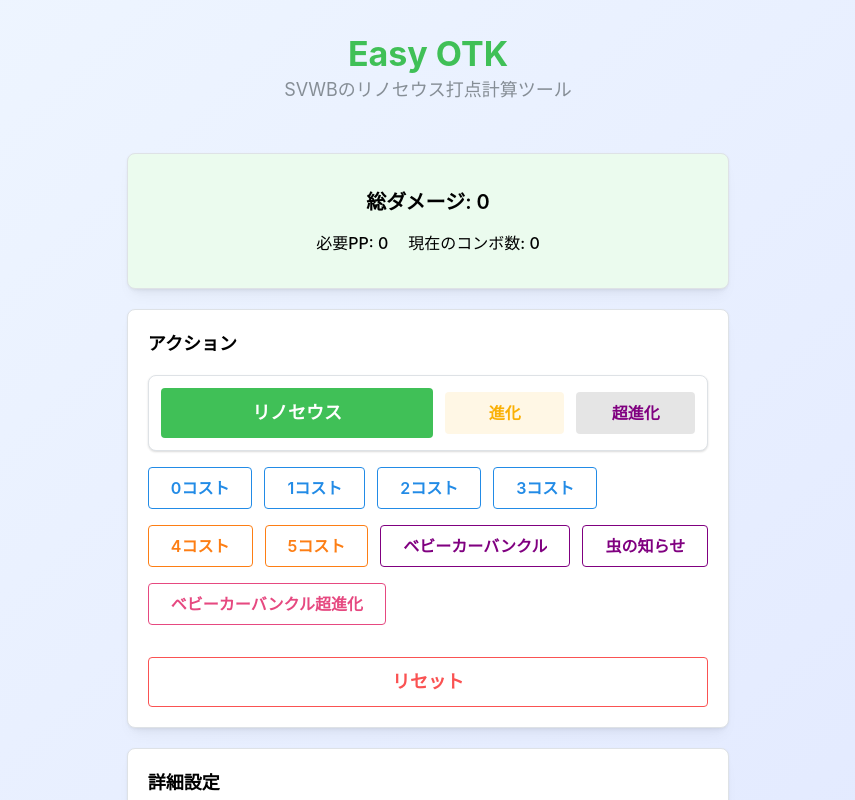
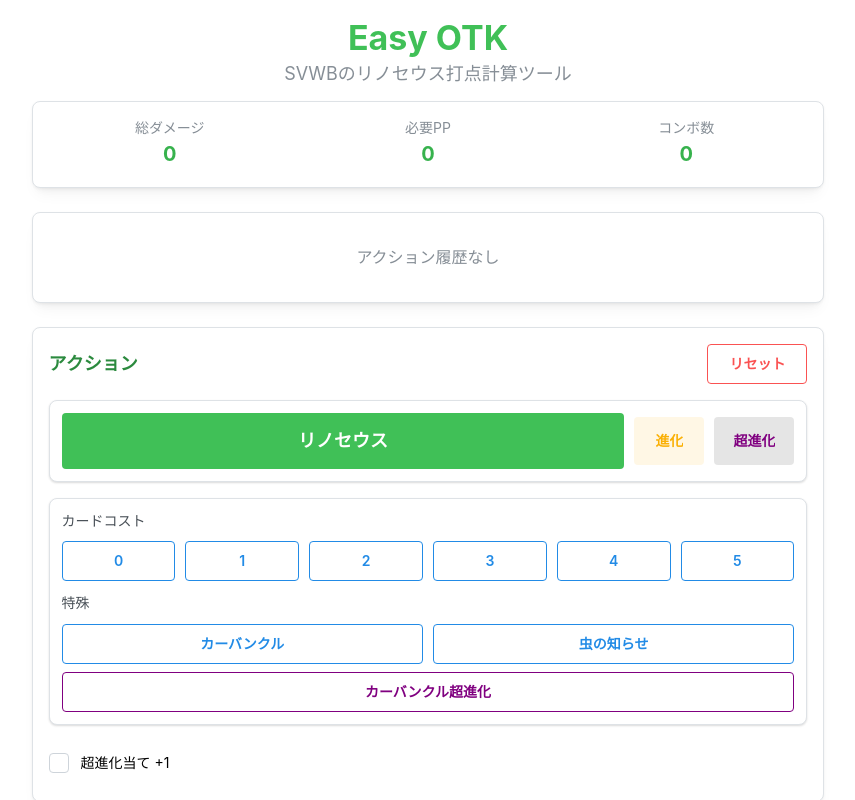
Before and after one commit to horiu/EasyOTK, a React (Vite) app: page / in a window 1280 px wide. Shown: the top 800 px of the page, without its empty margins (212-1067 px from the left). Built offline with nearby package versions, Linux system fonts and the light colour scheme.

Commit message:
スタイルの調整とコンポーネントの整理を行い、Calculatorコンポーネントのレイアウトを改善

```diff
--- a/src/App.tsx
+++ b/src/App.tsx
@@ -4,9 +4,9 @@ import { Text, Title } from "@mantine/core";
 
 function App() {
   return (
-    <div className="min-h-screen bg-gradient-to-br from-blue-50 to-indigo-100">
-      <div className="container mx-auto px-4 py-8">
-        <header className="text-center mb-8">
+    <div className="min-h-screen">
+      <div className="container mx-auto px-4 py-4">
+        <header className="text-center">
           <p className="text-gray-600">
             {/* タイトル */}
             <Title order={1} ta="center" c="green">
--- a/src/components/Calculator.tsx
+++ b/src/components/Calculator.tsx
@@ -1,4 +1,4 @@
-import { Card, Button, Group, Stack, Text, Container, Flex, Checkbox } from "@mantine/core";
+import { Card, Button, Group, Stack, Text, Container, Flex, Checkbox, Grid } from "@mantine/core";
 import React, { useState } from "react";
 
 interface CalculatorProps {}
@@ -125,145 +125,47 @@ const Calculator: React.FC<CalculatorProps> = () => {
     setNextId(1);
   };
   return (
-    <Container size="md" p="md" className="max-w-2xl mx-auto">
-      <Stack gap="lg">
+    <Container size="md" px="sm" py="sm" className="min-h-screen max-w-4xl mx-auto px-2 sm:px-4 md:px-6">
+      <Stack gap="md" className="md:space-y-2">
         {/* 合計ダメージ表示 */}
-        <Card shadow="sm" padding="xl" radius="md" withBorder bg="green.0" className="bg-green-50 border-green-200">
-          <Stack gap="sm">
-            <Text size="xl" fw={600} ta="center" className="text-green-800">
-              総ダメージ: {totalDamage}
-            </Text>
-            <Group gap="lg" justify="center">
-              <Text size="md" fw={500} className="text-green-700">
-                必要PP: {requiredPP}
+        <Card shadow="sm" padding="md" radius="md" withBorder>
+          <Group justify="space-between" align="center" wrap="nowrap" className="gap-2 sm:gap-4">
+            <div className="text-center flex-1">
+              <Text size="sm" c="dimmed" className="text-xs sm:text-sm">
+                総ダメージ
               </Text>
-              <Text size="md" fw={500} className="text-green-700">
-                現在のコンボ数: {currentCombo + rinoCount}
+              <Text size="xl" fw={700} c="green.7" className="text-lg sm:text-xl md:text-2xl">
+                {totalDamage}
               </Text>
-            </Group>
-          </Stack>
-        </Card>
-        {/* アクションボタン */}
-        <Card shadow="sm" padding="lg" radius="md" withBorder>
-          <Stack gap="md">
-            <Text size="lg" fw={600}>
-              アクション
-            </Text>{" "}
-            {/* リノセウスボタン */}
-            <Card shadow="xs" padding="sm" radius="md" withBorder>
-              <Group gap="sm">
-                <Button
-                  size="lg"
-                  color="green"
-                  onClick={() => handleCardClick("rinoseus", "リノセウス", "normal")}
-                  style={{ flex: 3 }}
-                >
-                  リノセウス
-                </Button>{" "}
-                <Button
-                  size="md"
-                  color="yellow"
-                  variant="light"
-                  onClick={() => handleCardClick("riノセウス(進化)", "evolution")}
-                  style={{ flex: 1 }}
-                >
-                  進化
-                </Button>
-                <Button
-                  size="md"
-                  color="purple"
-                  variant="light"
-                  onClick={() => handleCardClick("rinoseus", "リノセウス(超進化)", "super-evolution")}
-                  style={{ flex: 1 }}
-                >
-                  超進化
-                </Button>
-              </Group>
-            </Card>
-            {/* コストカードボタン */}
-            <Group gap="sm">
-              <Button size="md" color="blue" variant="outline" onClick={() => handleCardClick("cost", "0コスト")}>
-                0コスト
-              </Button>
-              <Button size="md" color="blue" variant="outline" onClick={() => handleCardClick("cost", "1コスト")}>
-                1コスト
-              </Button>
-              <Button size="md" color="blue" variant="outline" onClick={() => handleCardClick("cost", "2コスト")}>
-                2コスト
-              </Button>
-              <Button size="md" color="blue" variant="outline" onClick={() => handleCardClick("cost", "3コスト")}>
-                3コスト
-              </Button>
-            </Group>
-            {/* 追加カードボタン */}
-            <Group gap="sm">
-              <Button size="md" color="orange" variant="outline" onClick={() => handleCardClick("cost", "4コスト")}>
-                4コスト
-              </Button>
-              <Button size="md" color="orange" variant="outline" onClick={() => handleCardClick("cost", "5コスト")}>
-                5コスト
-              </Button>
-              <Button
-                size="md"
-                color="purple"
-                variant="outline"
-                onClick={() => handleCardClick("cost", "ベビーカーバンクル")}
-              >
-                ベビーカーバンクル
-              </Button>
-              <Button size="md" color="purple" variant="outline" onClick={() => handleCardClick("cost", "虫の知らせ")}>
-                虫の知らせ
-              </Button>
-            </Group>
-            {/* 特殊カードボタン */}
-            <Group gap="sm">
-              <Button
-                size="md"
-                color="pink"
-                variant="outline"
-                onClick={() => handleCardClick("cost", "ベビーカーバンクル超進化")}
-              >
-                ベビーカーバンクル超進化
-              </Button>
-            </Group>
-            {/* リセットボタン */}
-            <Button size="lg" color="red" variant="outline" onClick={handleReset} mt="md">
-              リセット
-            </Button>
-          </Stack>
-        </Card>{" "}
-        {/* 詳細設定 */}
-        <Card shadow="sm" padding="lg" radius="md" withBorder>
-          <Stack gap="md">
-            <Text size="lg" fw={600}>
-              詳細設定
-            </Text>
-
-            <Text size="md" fw={500}>
-              加点ダメージ
-            </Text>
-            <Group gap="md">
-              <Checkbox
-                label="超進化当て +1"
-                checked={superEvolutionHitChecked}
-                onChange={(event) => setSuperEvolutionHitChecked(event.currentTarget.checked)}
-              />
-            </Group>
-          </Stack>
+            </div>
+            <div className="text-center flex-1">
+              <Text size="sm" c="dimmed" className="text-xs sm:text-sm">
+                必要PP
+              </Text>
+              <Text size="xl" fw={700} c="green.7" className="text-lg sm:text-xl md:text-2xl">
+                {requiredPP}
+              </Text>
+            </div>
+            <div className="text-center flex-1">
+              <Text size="sm" c="dimmed" className="text-xs sm:text-sm">
+                コンボ数
+              </Text>
+              <Text size="xl" fw={700} c="green.7" className="text-lg sm:text-xl md:text-2xl">
+                {currentCombo + rinoCount}
+              </Text>
+            </div>
+          </Group>
         </Card>
         {/* 履歴表示 */}
-        <Card shadow="sm" padding="lg" radius="md" withBorder>
-          <Text size="lg" fw={600} mb="sm">
-            履歴
-          </Text>
+        <Card shadow="sm" padding="md" radius="md" withBorder>
           {cardHistory.length === 0 ? (
-            <Text c="dimmed" ta="center" py="md">
-              履歴なし
+            <Text c="dimmed" ta="center" py="md" className="text-sm">
+              アクション履歴なし
             </Text>
           ) : (
-            <Flex gap="xs" wrap="wrap">
+            <Flex gap="xs" wrap="wrap" justify="center" className="text-center">
               {cardHistory.map((item, index) => (
-                <Text key={item.id} size="sm" c="blue.6" fw={600} px="xs">
+                <Text key={item.id} size="sm" c="blue.6" fw={600} px="xs" className="text-xs sm:text-sm">
                   {item.cardName}
                   {item.cardType === "rinoseus" && ` (${item.damage})`}
                   {index < cardHistory.length - 1 && " → "}
@@ -272,6 +174,173 @@ const Calculator: React.FC<CalculatorProps> = () => {
             </Flex>
           )}
         </Card>
+        {/* アクション */}
+        <Card shadow="sm" padding="md" radius="md" withBorder>
+          <Group justify="space-between" align="center" mb="md">
+            <Text size="lg" fw={600} c="green.9" className="text-base sm:text-lg">
+              アクション
+            </Text>
+            <Button
+              size="sm"
+              color="red"
+              variant="outline"
+              onClick={handleReset}
+              className="min-w-[80px] sm:min-w-[100px] min-h-8 sm:min-h-10 text-xs sm:text-sm"
+            >
+              リセット
+            </Button>
+          </Group>
+          <Grid gutter="md" className="gap-3 md:gap-4">
+            <Grid.Col span={12} className="flex flex-col">
+              <Card shadow="xs" padding="sm" radius="md" withBorder className="h-full flex flex-col bg-gray-50">
+                <Flex gap="xs" justify="flex-start" align="center" direction="row">
+                  <Button
+                    size="lg"
+                    color="green"
+                    onClick={() => handleCardClick("rinoseus", "リノセウス", "normal")}
+                    fullWidth
+                    className="min-h-12 sm:min-h-14 text-sm sm:text-base p-1"
+                  >
+                    リノセウス
+                  </Button>
+                  <Button
+                    size="sm"
+                    color="yellow"
+                    variant="light"
+                    onClick={() => handleCardClick("rinoseus", "リノセウス(進化)", "evolution")}
+                    className="min-h-10 sm:min-h-12 text-xs sm:text-sm min-w-[70px] sm:min-w-[70px]"
+                  >
+                    進化
+                  </Button>
+                  <Button
+                    size="sm"
+                    color="purple"
+                    variant="light"
+                    onClick={() => handleCardClick("rinoseus", "リノセウス(超進化)", "super-evolution")}
+                    className="min-h-10 sm:min-h-12 text-xs sm:text-sm min-w-[80px] sm:min-w-[80px]"
+                  >
+                    超進化
+                  </Button>
+                </Flex>
+              </Card>
+            </Grid.Col>
+
+            {/* コストカードボタン */}
+            <Grid.Col span={12} className="flex flex-col">
+              <Card shadow="xs" padding="sm" radius="md" withBorder className="h-full flex flex-col bg-gray-50">
+                <Stack gap="sm" className="h-full">
+                  <div className="space-y-2">
+                    <Text size="sm" fw={500} mb="xs" c="gray.7" className="text-xs sm:text-sm">
+                      カードコスト
+                    </Text>
+                    <Group gap="xs" grow className="grid grid-cols-4 gap-1 sm:gap-2">
+                      <Button
+                        size="compact-sm"
+                        color="blue"
+                        variant="outline"
+                        onClick={() => handleCardClick("cost", "0コスト")}
+                        className="min-h-9 sm:min-h-10 text-xs sm:text-sm"
+                      >
+                        0
+                      </Button>
+                      <Button
+                        size="compact-sm"
+                        variant="outline"
+                        onClick={() => handleCardClick("cost", "1コスト")}
+                        className="min-h-9 sm:min-h-10 text-xs sm:text-sm"
+                      >
+                        1
+                      </Button>
+                      <Button
+                        size="compact-sm"
+                        variant="outline"
+                        onClick={() => handleCardClick("cost", "2コスト")}
+                        className="min-h-9 sm:min-h-10 text-xs sm:text-sm"
+                      >
+                        2
+                      </Button>
+                      <Button
+                        size="compact-sm"
+                        variant="outline"
+                        onClick={() => handleCardClick("cost", "3コスト")}
+                        className="min-h-9 sm:min-h-10 text-xs sm:text-sm"
+                      >
+                        3
+                      </Button>
+                      <Button
+                        size="compact-sm"
+                        variant="outline"
+                        onClick={() => handleCardClick("cost", "4コスト")}
+                        className="min-h-9 sm:min-h-10 text-xs sm:text-sm"
+                      >
+                        4
+                      </Button>
+                      <Button
+                        size="compact-sm"
+                        variant="outline"
+                        onClick={() => handleCardClick("cost", "5コスト")}
+                        className="min-h-9 sm:min-h-10 text-xs sm:text-sm"
+                      >
+                        5
+                      </Button>
+                    </Group>
+                  </div>{" "}
+                  {/* 高コスト・特殊 */}
+                  <div className="space-y-2">
+                    <Text size="sm" fw={500} mb="xs" c="gray.7" className="text-xs sm:text-sm">
+                      特殊
+                    </Text>
+                    <div className="space-y-2">
+                      {" "}
+                      <Group gap="xs" grow className="grid grid-cols-2 gap-1 sm:gap-2">
+                        <Button
+                          size="sm"
+                          color="blue"
+                          variant="outline"
+                          onClick={() => handleCardClick("cost", "ベビーカーバンクル")}
+                          className="min-h-9 sm:min-h-10 text-xs sm:text-sm px-1"
+                        >
+                          カーバンクル
+                        </Button>
+                        <Button
+                          size="sm"
+                          color="blue"
+                          variant="outline"
+                          onClick={() => handleCardClick("cost", "虫の知らせ")}
+                          className="min-h-9 sm:min-h-10 text-xs sm:text-sm px-1"
+                        >
+                          虫の知らせ
+                        </Button>
+                      </Group>
+                      <Button
+                        size="sm"
+                        color="purple"
+                        variant="outline"
+                        onClick={() => handleCardClick("cost", "ベビーカーバンクル超進化")}
+                        fullWidth
+                        className="min-h-9 sm:min-h-10 text-xs sm:text-sm px-1"
+                      >
+                        カーバンクル超進化
+                      </Button>
+                    </div>
+                  </div>
+                </Stack>
+              </Card>
+            </Grid.Col>
+
+            {/* 超進化当て設定 */}
+            <Grid.Col span={12}>
+              <Flex justify="start" align="center" py="sm">
+                <Checkbox
+                  label="超進化当て +1"
+                  checked={superEvolutionHitChecked}
+                  onChange={(event) => setSuperEvolutionHitChecked(event.currentTarget.checked)}
+                  className="text-sm sm:text-base"
+                />
+              </Flex>
+            </Grid.Col>
+          </Grid>
+        </Card>
       </Stack>
     </Container>
   );
```
Also changed, not shown: src/index.css (+1 -24 lines).
